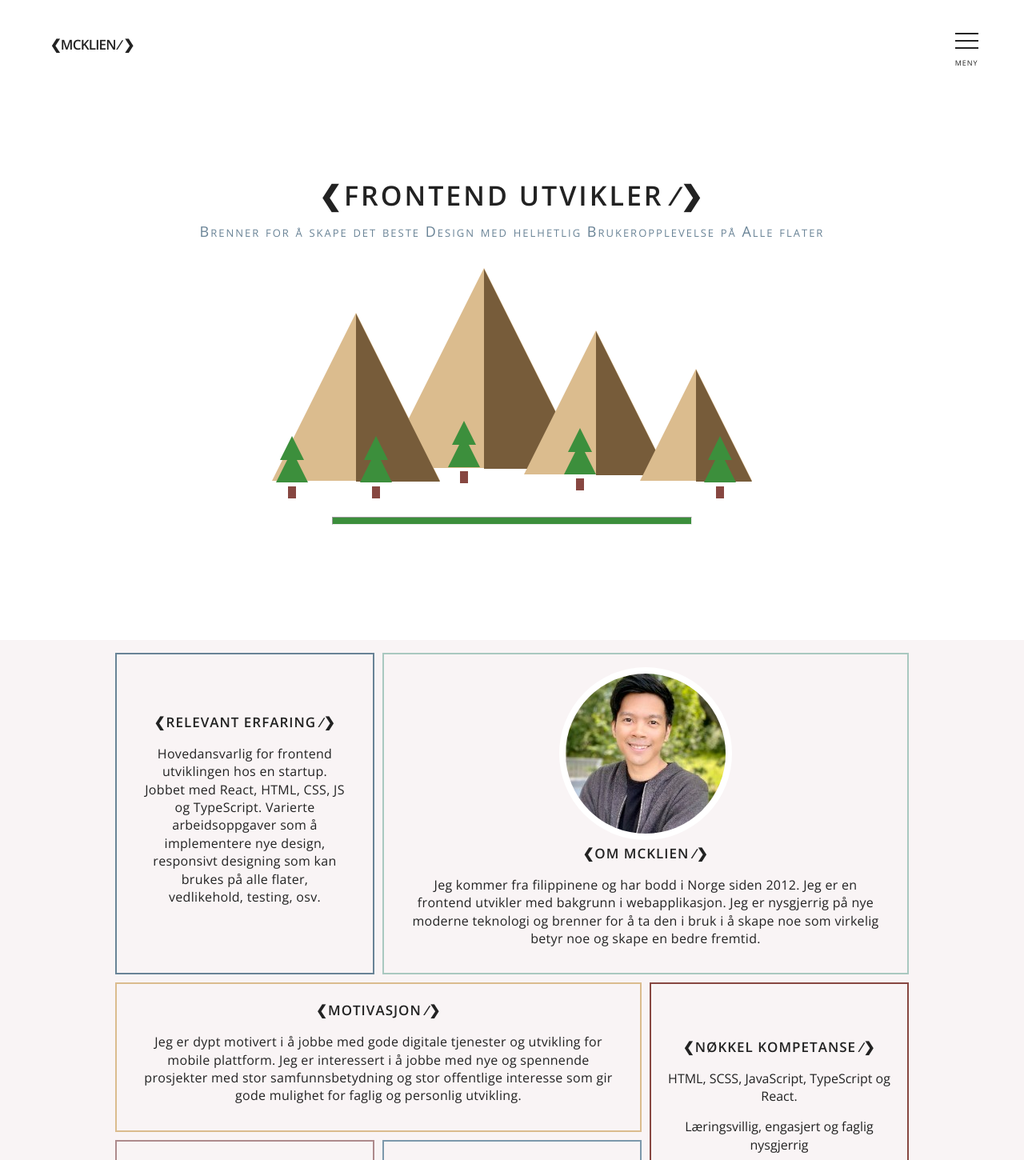
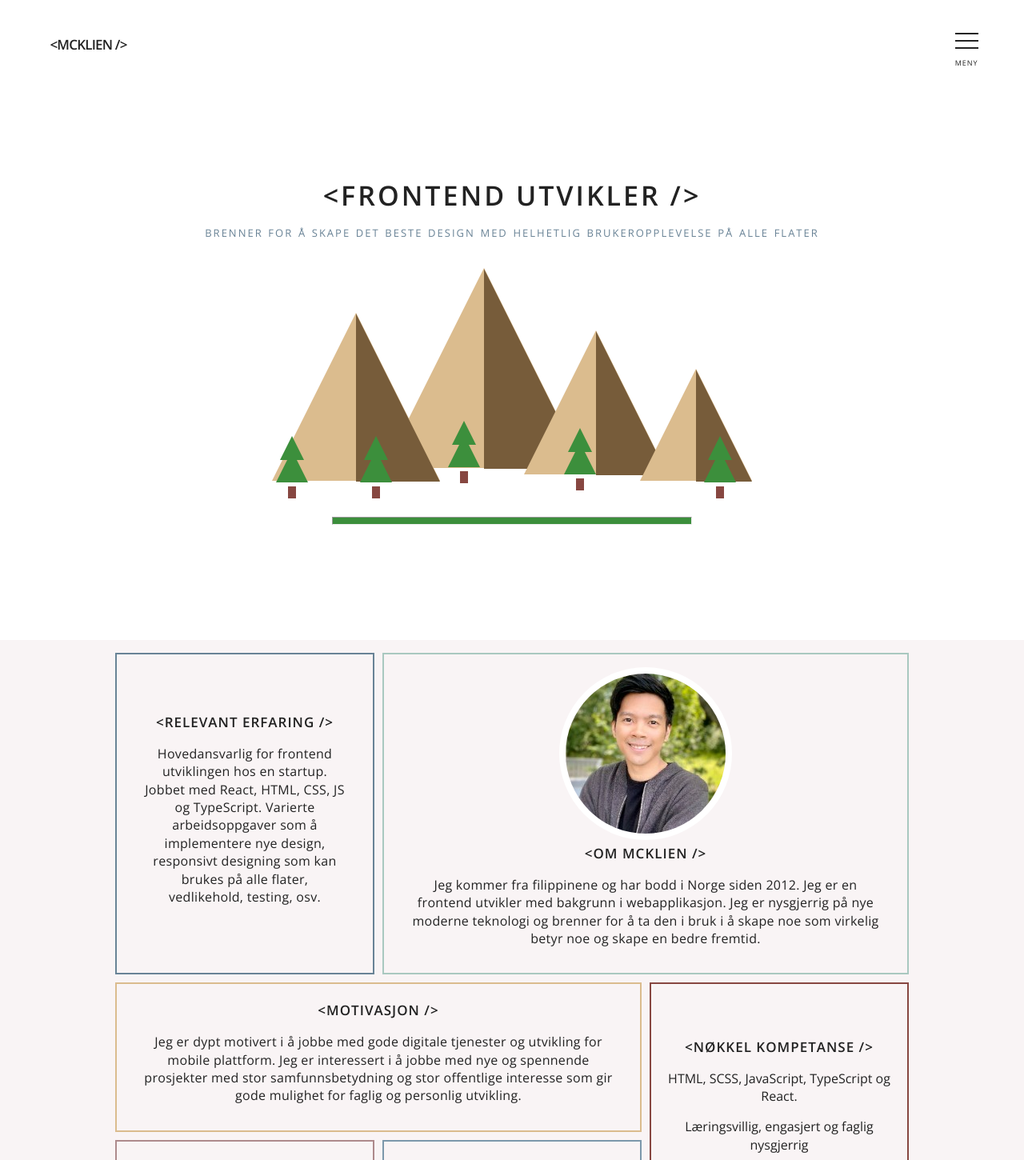
Before and after one commit to mcktivity/portfolio, a React (Create React App) app: page / in a window 1280 px wide. Shown: the top 1450 px of the page at 80% size. Built offline with nearby package versions, Linux system fonts and the light colour scheme; grey boxes are pictures that could not be loaded.

Commit message:
text. replace html symbols

```diff
--- a/src/css/banner.scss
+++ b/src/css/banner.scss
@@ -23,7 +23,7 @@
 
 .banner span {
   position: absolute;
-  bottom: 1vh;
+  bottom: 3vh;
   left: 0;
   right: 0;
   font-variant-caps: all-petite-caps;
--- a/src/views/About.tsx
+++ b/src/views/About.tsx
@@ -6,7 +6,7 @@ export default () => {
     <main className="container">
       <section>
         <article>
-          <header>&#x276E;relevant erfaring &#8725;&#x276F;</header>
+          <header>&#60;relevant erfaring &#47;&#62;</header>
           <p>
             Hovedansvarlig for frontend utviklingen hos en startup. Jobbet med
             React, HTML, CSS, JS og TypeScript. Varierte arbeidsoppgaver som å
@@ -18,7 +18,7 @@ export default () => {
       <section>
         <article>
           <img src={ProfilePic} className="profile-pic" alt="profile" />
-          <header>&#x276E;om mcklien &#8725;&#x276F;</header>
+          <header>&#60;om mcklien &#47;&#62;</header>
           <p>
             Jeg kommer fra filippinene og har bodd i Norge
             siden 2012. Jeg er en frontend utvikler med bakgrunn i
@@ -30,7 +30,7 @@ export default () => {
       </section>
       <section>
         <article>
-          <header>&#x276E;motivasjon &#8725;&#x276F;</header>
+          <header>&#60;motivasjon &#47;&#62;</header>
           <p>
             Jeg er dypt motivert i å jobbe med gode digitale tjenester og
             utvikling for mobile plattform. Jeg er interessert i å jobbe med nye
@@ -42,7 +42,7 @@ export default () => {
       </section>
       <section>
         <article>
-          <header>&#x276E;Nøkkel kompetanse &#8725;&#x276F;</header>
+          <header>&#60;Nøkkel kompetanse &#47;&#62;</header>
           <ul>
             <li>HTML, SCSS, JavaScript, TypeScript og React.</li>
             <li>Læringsvillig, engasjert og faglig nysgjerrig </li>
@@ -55,7 +55,7 @@ export default () => {
       </section>
       <section>
         <article>
-          <header>&#x276E;studiet &#8725;&#x276F;</header>
+          <header>&#60;studiet &#47;&#62;</header>
           <p>
             <b>OsloMet.</b> <br /> webapplikasjon, universell utforming og
             nettverk- og systemadministrasjon
@@ -69,7 +69,7 @@ export default () => {
       </section>
       <section>
         <article>
-          <header>&#x276E;teknologi &#8725;&#x276F;</header>
+          <header>&#60;teknologi &#47;&#62;</header>
           <p>
             <b>koder.</b> React, HTML, SCSS, JavaScript, TypeScript.
           </p>
--- a/src/views/Banner.tsx
+++ b/src/views/Banner.tsx
@@ -5,10 +5,10 @@ export default () => {
   return (
     <section className="banner">
       <article>
-        <header>&#x276E;frontend utvikler &#8725;&#x276F;</header>
+        <header>&#60;frontend utvikler &#47;&#62;</header>
         <p>
-          Brenner for å skape det beste Design med helhetlig Brukeropplevelse på
-          Alle flater
+          brenner for å skape det beste design med helhetlig brukeropplevelse på
+          alle flater
         </p>
       </article>
       <Scenery />
--- a/src/views/Content.tsx
+++ b/src/views/Content.tsx
@@ -6,7 +6,7 @@ export default () => {
     <main className="content">
       <section>
         <img className="profile-pic" src={ProfilePic} />
-        <header>&#x276E;om mcklien &#8725;&#x276F;</header>
+        <header>&#60;om mcklien &#47;&#62;</header>
         <article>
           <p>
             Jeg er en front end utvikler med bakgrunn i web applikasjon. Jeg har
@@ -17,7 +17,7 @@ export default () => {
         </article>
       </section>
       <section>
-        <header>&#x276E;mer erfaring &#8725;&#x276F;</header>
+        <header>&#60;mer erfaring &#47;&#62;</header>
         <article>
           <p>
             Som frontend utvikler, min hovedrolle er å implementere nye design
--- a/src/views/Logo.tsx
+++ b/src/views/Logo.tsx
@@ -1,5 +1,5 @@
 import React from "react";
 
 export default () => {
-  return <p className="logo">&#x276E;mcklien &#8725; &#x276F;</p>;
+  return <p className="logo">&#60;mcklien &#47;&#62;</p>;
 };
```
